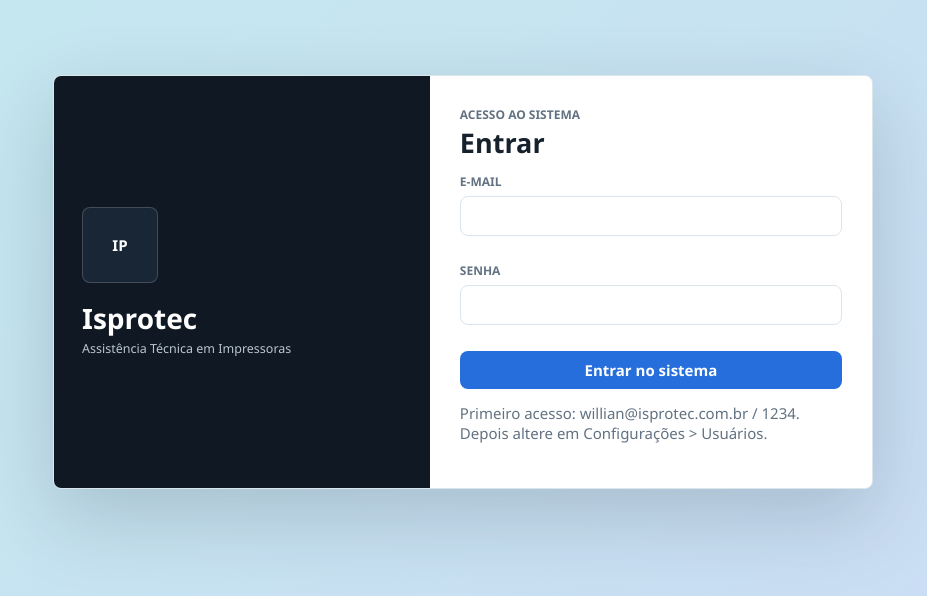
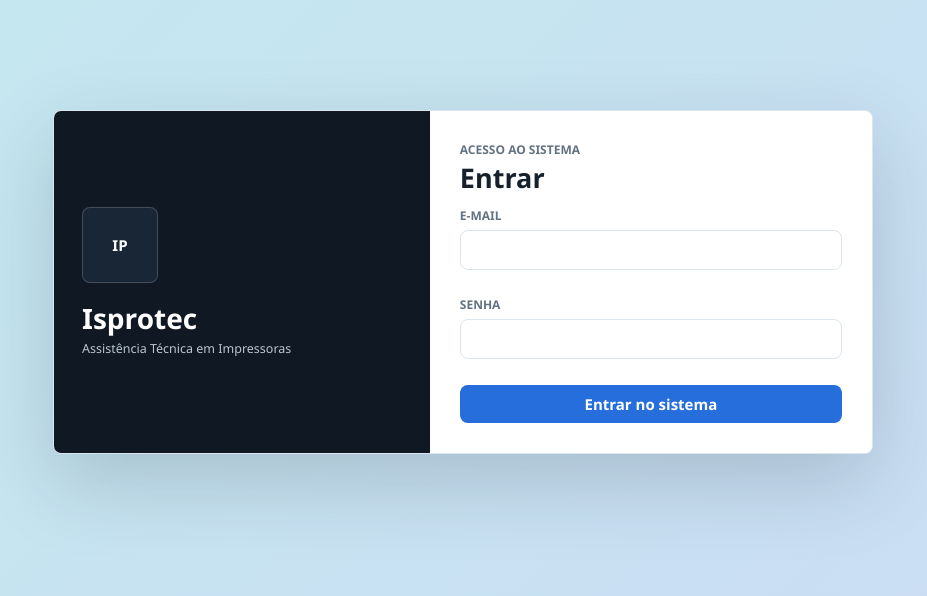
Before and after one commit to W1ll14NNNN/OS-ISPROTEC, a plain HTML site: page index.html in a window 1280 px wide. Shown: the part 118-714 px from the top of the page, without its empty margins (177-1104 px from the left). Drawn offline with nearby package versions, Linux system fonts and the light colour scheme.

Commit message:
Add files via upload

```diff
--- a/index.html
+++ b/index.html
@@ -33,7 +33,6 @@
           <input name="password" type="password" autocomplete="current-password" required />
         </label>
         <button class="btn primary" type="submit">Entrar no sistema</button>
-        <p class="muted">Primeiro acesso: willian@isprotec.com.br / 1234. Depois altere em Configurações > Usuários.</p>
       </form>
     </div>
   </section>
```
